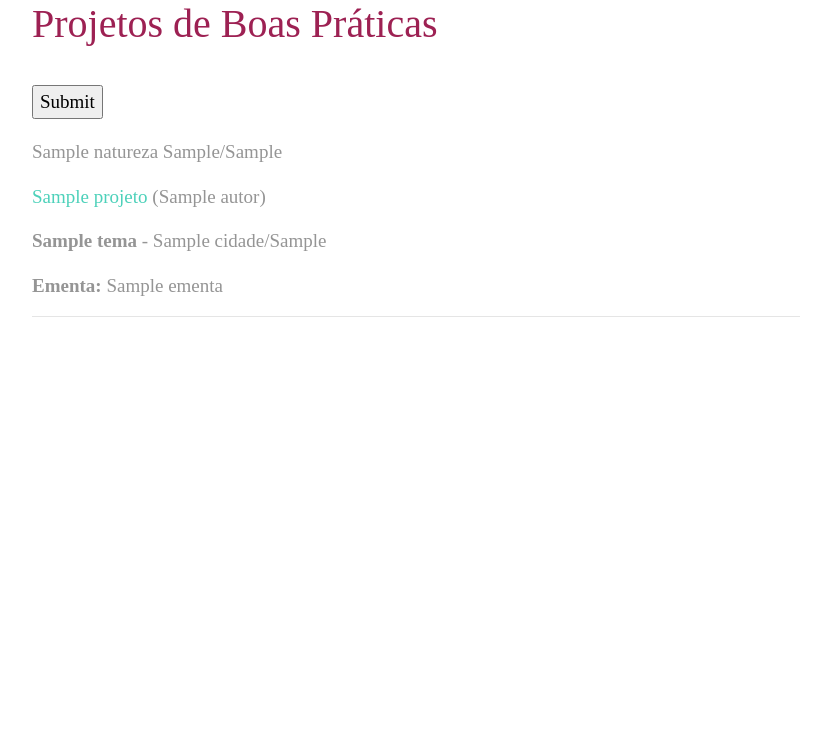
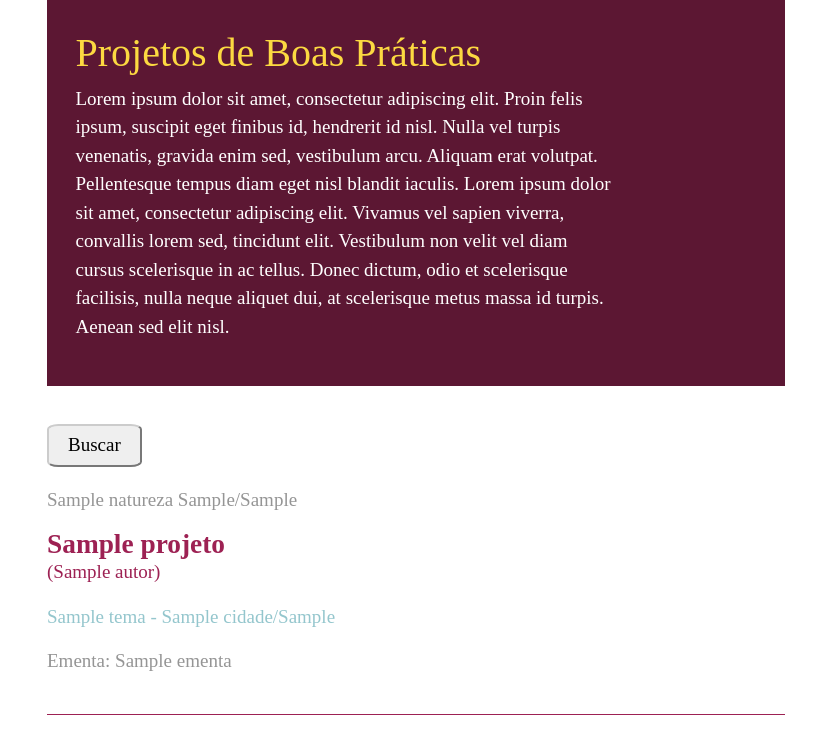
Before and after one commit to mandatomarina/boaspraticas, a Django app: template templates/boaspraticas/projeto_list.html in a window 1280 px wide. Shown: the top 754 px of the page, without its empty margins (224-1040 px from the left). Run offline with Django 3.2, Linux system fonts and the light colour scheme; the template is opened without the code that fills it: most values are stand-ins (such as "Sample title", 1, 10 or a date in 2020); some libraries are stand-ins or nearby versions.

Commit message:
modificacoes layout iuri

```diff
--- /dev/null
+++ b/static/boaspraticas/css/boaspraticas.css
@@ -0,0 +1,68 @@
+
+
+ body {
+    background-color: #FFFFFF;
+    color: rgb(149, 149, 149);
+}
+
+.container {
+    margin:0 auto;
+    width:60%;
+    font-size:19px;
+    font-family: Karla;
+}
+
+header {
+    min-height: 10em;
+    background-color: #5C1733;
+    padding: 1.5em;
+    color: #FFFFFF;
+}
+
+header h1 {
+    color: #FCD941;
+}
+
+header p {
+    width:80%;
+}
+
+article {
+    padding-top: 2em;
+}
+
+article .p_nome, article .p_nome a {
+    margin-bottom: 0;
+    font-size:1.2em;
+    color: #9D2153;
+    font-weight: bold;
+    line-height: 1;
+}
+article .p_autor {
+    margin-top: 0;
+    color: #9D2153;
+}
+
+article .p_tema {
+    color: #94C6CD;
+}
+
+
+hr {
+    border-top:1px solid #9D2153;
+    margin:2em 0 2em 0;
+}
+
+.filter {
+    display: inline-block;
+}
+
+.filter p {
+    float:left;
+  }
+
+.filter input[type=submit] {
+    border-radius: 12%;
+    border-color: #ccc;
+    padding:0.3em 1em 0.3em 1em;
+}
--- a/templates/base_generic.html
+++ b/templates/base_generic.html
@@ -6,42 +7,21 @@
         <title>{% block title %}Mandato Marina Helou{% endblock %}</title>
 
     <link rel="stylesheet" href="https://stackpath.bootstrapcdn.com/bootstrap/4.1.3/css/bootstrap.min.css" integrity="sha384-MCw98/SFnGE8fJT3GXwEOngsV7Zt27NXFoaoApmYm81iuXoPkFOJwJ8ERdknLPMO" crossorigin="anonymous">
-
-    <style>
-        body {
-            background-color: #FFFFFF;
-            color: rgb(149, 149, 149);
-        }
-
-        article {
-            margin:0 auto;
-            width:60%;
-            font-size:19px;
-            font-family: Karla;
-        }
-
-        h1, h2, strong {
-            color: #9D2153;
-        }
-        a, a:visited {
-            color: rgb(77, 209, 186);
-        }
-
-        a:hover {
-            color: rgb(77, 209, 186);
-        }
-
-
-    </style>
-        {% block style %}
-        {% endblock %}
+    <link rel="stylesheet" href="{% static '/boaspraticas/css/boaspraticas.css' %}" >
     </head>
 
     <body>
 
+    <div class="container">
+        <header>
+            <h1>Projetos de Boas Práticas</h1>
+            <p>Lorem ipsum dolor sit amet, consectetur adipiscing elit. Proin felis ipsum, suscipit eget finibus id, hendrerit id nisl. Nulla vel turpis venenatis, gravida enim sed, vestibulum arcu. Aliquam erat volutpat. Pellentesque tempus diam eget nisl blandit iaculis. Lorem ipsum dolor sit amet, consectetur adipiscing elit. Vivamus vel sapien viverra, convallis lorem sed, tincidunt elit. Vestibulum non velit vel diam cursus scelerisque in ac tellus. Donec dictum, odio et scelerisque facilisis, nulla neque aliquet dui, at scelerisque metus massa id turpis. Aenean sed elit nisl.</p>
+        </header>
         <article>
         {% block content %}
+
         {% endblock %}
+
         {% block pagination %}
             {% if is_paginated %}
                 <div class="pagination">
--- a/templates/boaspraticas/projeto_list.html
+++ b/templates/boaspraticas/projeto_list.html
@@ -1,36 +1,25 @@
 
 {% extends "base_generic.html" %}
 
-{% block style %}
-  <style>
-      .filter p {
-        float:left;
-      }
-      .filter {
-        display: inline-block;
-      }
-
-  </style>
-{% endblock %}
 {% block content %}
-  <h1>Projetos de Boas Práticas</h1>
   <div class="filter"><form action="" method="get">
     {{ filterset.form.as_p }}
-    <br />
-    <input type="submit" />
+    <input type="submit" value="Buscar" />
   </form>
   </div>
   {% if projeto_list %}
     {% for projeto in projeto_list %}
       <div class="projeto">
-          <p>{{projeto.natureza}} {{projeto.numero_legislativo}}/{{projeto.ano_legislativo}}</p>
-          <p><a href="{{ projeto.arquivo_url }}" target="_blank">{{ projeto.nome }}</a> ({{projeto.autor.all|join:" ,"}})</p>
-          <p><b>{{projeto.tema.all|join:", "}}</b> - {{projeto.cidade}}/{{projeto.uf}}</p>
-          <p><b>Ementa:</b> {{projeto.ementa}}</p>
+          <p class="p_info">{{projeto.natureza}} {{projeto.numero_legislativo}}/{{projeto.ano_legislativo}}</p>
+          <p class="p_nome"><a href="{{ projeto.arquivo_url }}" target="_blank">{{ projeto.nome }}</a></p>
+          <p class="p_autor">({{projeto.autor.all|join:" ,"}})</p>
+          <p class="p_tema">{{projeto.tema.all|join:", "}} - {{projeto.cidade}}/{{projeto.uf}}</p>
+          <p class="p_ementa">Ementa: {{projeto.ementa}}</p>
           <hr />
       </div>
     {% endfor %}
   {% else %}
     <p>Não existem projetos cadastrados.</p>
   {% endif %}
-{% endblock %}
+
+  {% endblock %}
```
Also changed, not shown: other parts of templates/base_generic.html (+2 -0 lines). Lines whose indentation alone changed are shown as unchanged.
